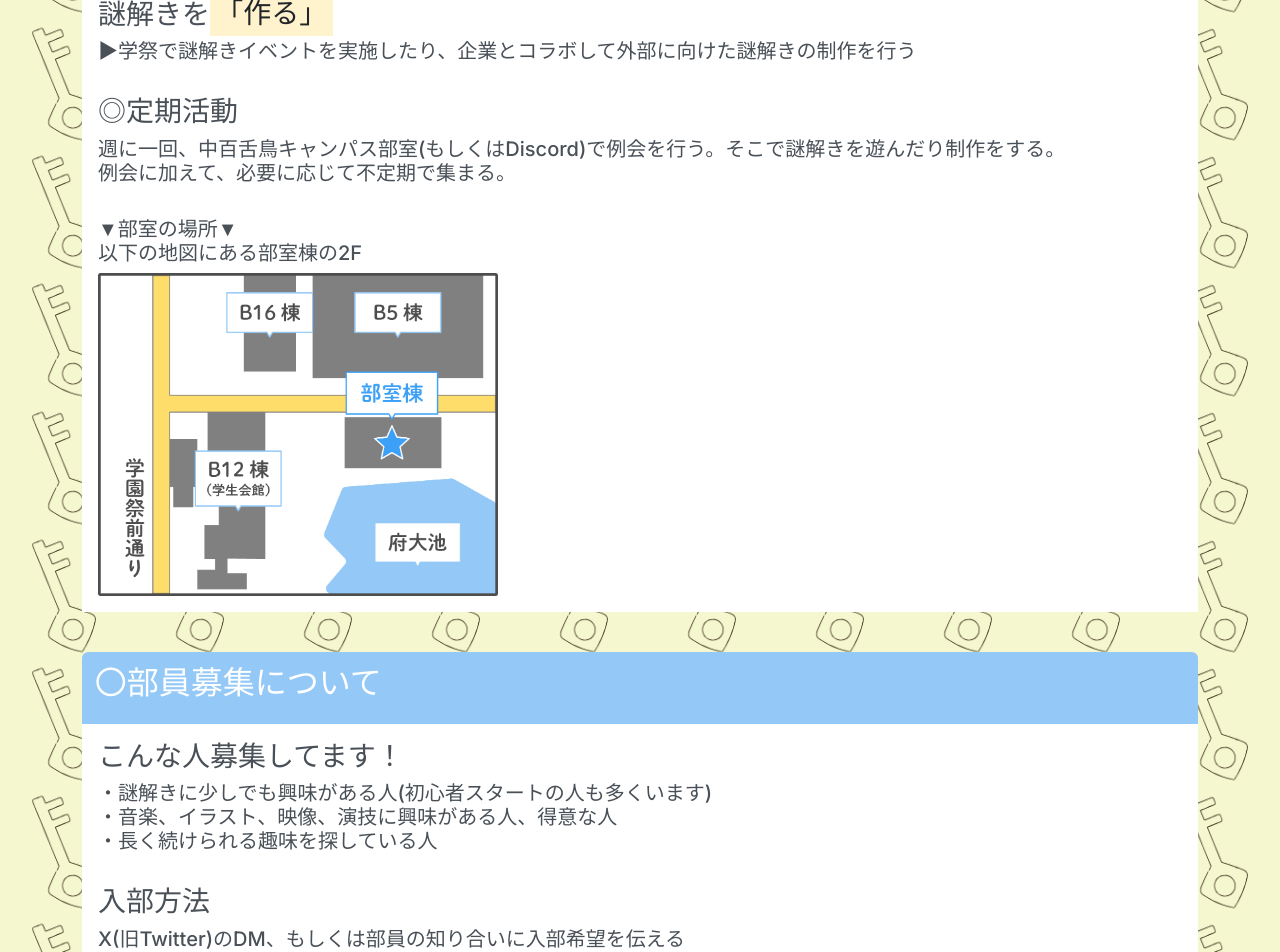
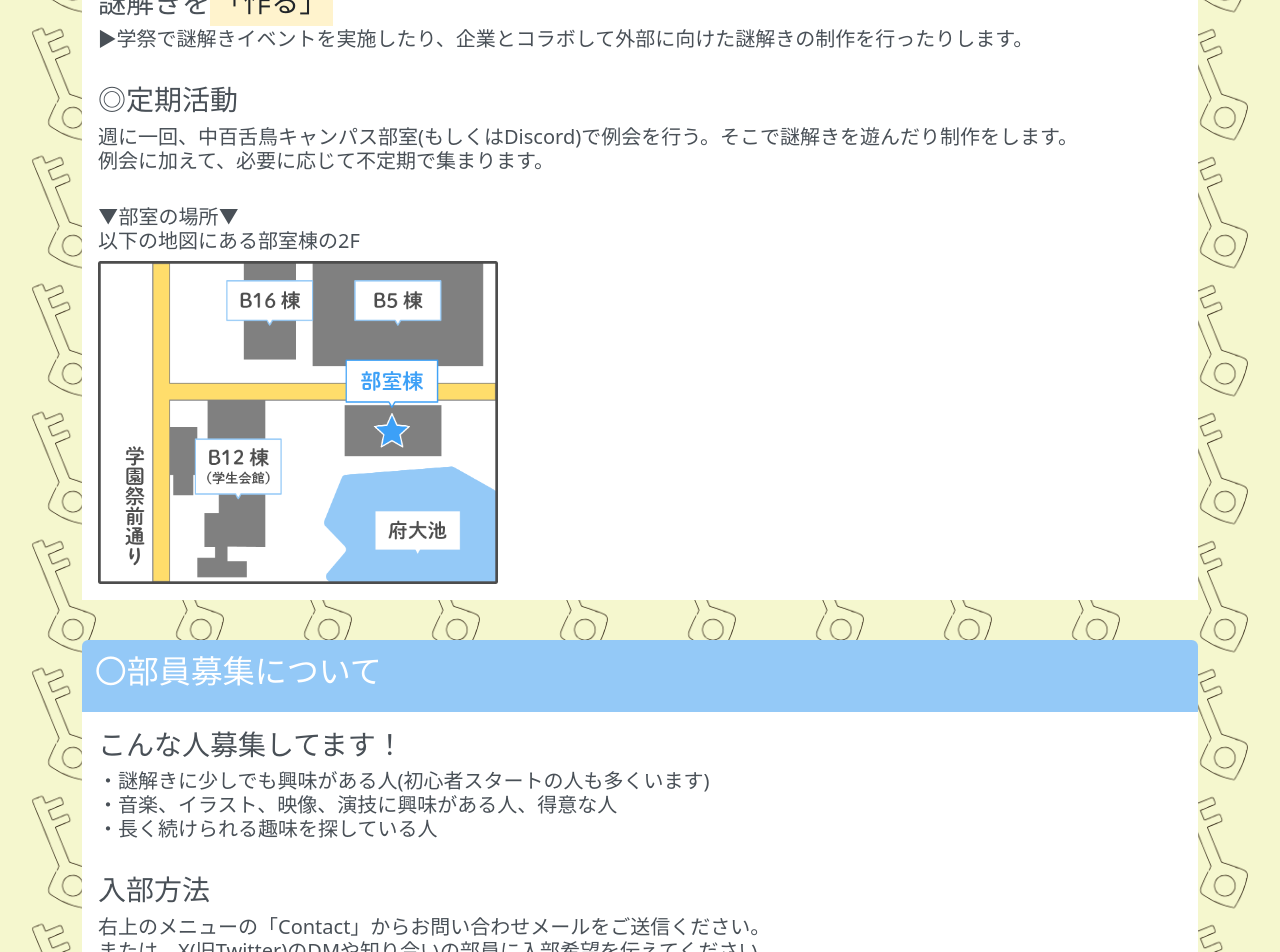
Before and after one commit to enimga-nazotoki/nextjs, a Next.js app: page /about in a window 1280 px wide. Shown: the part 300-1252 px from the top of the page. Built offline with nearby package versions, Linux system fonts and the light colour scheme.

Commit message:
desumasu

```diff
--- a/src/pages/about/index.tsx
+++ b/src/pages/about/index.tsx
@@ -1,11 +1,9 @@
 import 'bootstrap/dist/css/bootstrap.min.css'
-import { Inter } from 'next/font/google'
 import Head from 'next/head'
 import styles from '@/styles/Home.module.css'
 
 import React from "react";
 
-const inter = Inter({ subsets: ['latin'] })
 
 const LikeB = {
   backgroundColor: '#94C9F7',
@@ -30,8 +28,8 @@ export default function About() {
             <link rel="preconnect" href="https://fonts.gstatic.com"/>
             <link href="https://fonts.googleapis.com/css2?family=Crimson+Text:ital,wght@0,400;0,600;0,700;1,400;1,600;1,700&display=swap" rel="stylesheet"></link>
             </Head>
-            <main className={`${styles.main} ${inter.className}`}>
-              <div className='container mt-3'>
+            <main className={`${styles.main}`}>
+              <div className='container mt-1 mx-0'>
                 <div style={LikeB}>
                   <h2>〇活動内容</h2>
                 </div>
@@ -41,7 +39,7 @@ export default function About() {
                   <mark>「遊ぶ」</mark><br></br>
                   </h3>
                   <h5>
-                  ▶謎解きイベントに遊びに行ったり、持ち寄った謎解きで遊ぶ
+                    ▶謎解きイベントに遊びに行ったり、持ち寄った謎解きで遊んだりします。
                   </h5>
                   <br></br>
                   <h3>
@@ -49,15 +47,15 @@ export default function About() {
                   <mark>「作る」</mark><br></br>
                   </h3>
                   <h5>
-                  ▶学祭で謎解きイベントを実施したり、企業とコラボして外部に向けた謎解きの制作を行う
+                    ▶学祭で謎解きイベントを実施したり、企業とコラボして外部に向けた謎解きの制作を行ったりします。
                   </h5>
                   <br></br>
                   <h3>
                     ◎定期活動
                   </h3>
                   <h5>
-                  週に一回、中百舌鳥キャンパス部室(もしくはDiscord)で例会を行う。そこで謎解きを遊んだり制作をする。<br></br>
-                  例会に加えて、必要に応じて不定期で集まる。
+                    週に一回、中百舌鳥キャンパス部室(もしくはDiscord)で例会を行う。そこで謎解きを遊んだり制作をします。<br></br>
+                    例会に加えて、必要に応じて不定期で集まります。
                   </h5>
                   <br></br>
                   <h5>
@@ -84,7 +82,8 @@ export default function About() {
                     入部方法
                   </h3>
                   <h5>
-                  X(旧Twitter)のDM、もしくは部員の知り合いに入部希望を伝える
+                    右上のメニューの「Contact」からお問い合わせメールをご送信ください。<br></br>
+                    または、X(旧Twitter)のDMや知り合いの部員に入部希望を伝えてください。
                   </h5>
 
                 </div>
```
Lines whose indentation alone changed are shown as unchanged.
